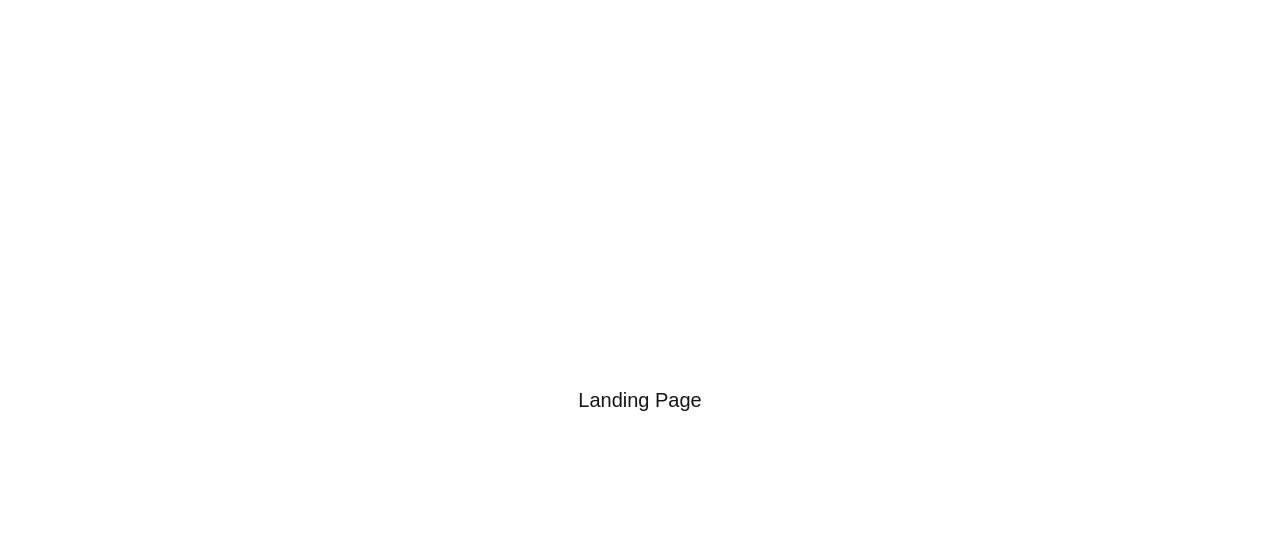
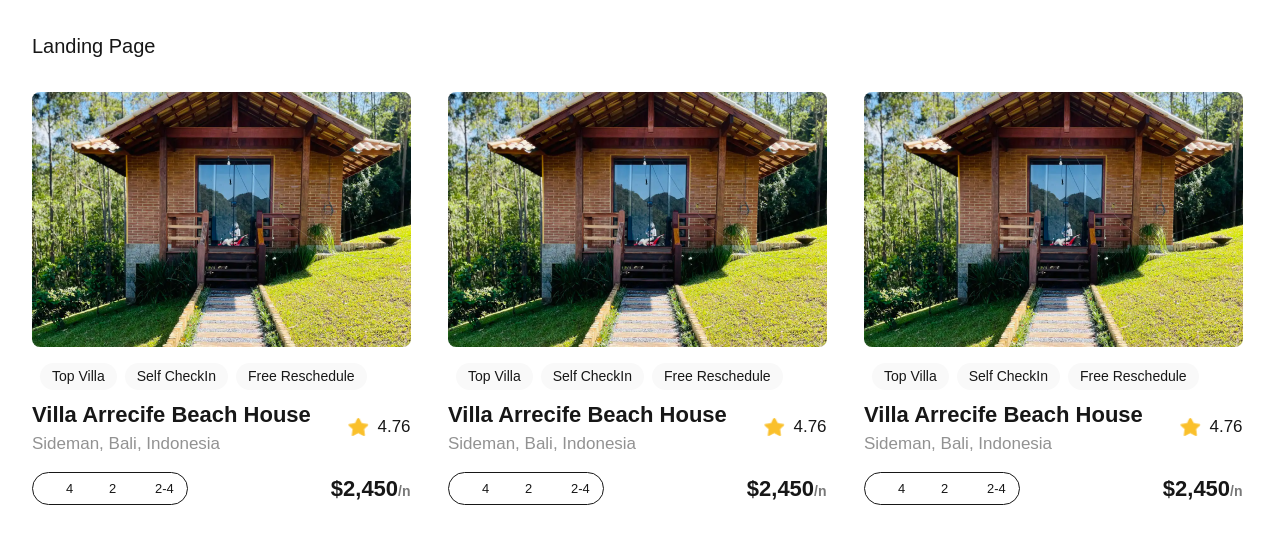
Before and after one commit to benchZak/alx-project-0x00-setup, a Next.js app in the folder alx-project-0x00/: page /landing in a window 1280 px wide. Shown: the top 544 px of the page. Built offline with nearby package versions, Linux system fonts and the light colour scheme.

Commit message:
task3 : Rendering Components

```diff
--- a/alx-project-0x00/components/Card.tsx
+++ b/alx-project-0x00/components/Card.tsx
@@ -0,0 +1,54 @@
+import Image from "next/image"
+import HOUSE_IMAGE from "@/public/assets/images/house.png"
+import STAR_IMAGE from "@/public/assets/images/star.png"
+import React from "react"
+import Pill from "./Pill"
+
+const Card: React.FC = () => {
+  return (
+    <div className="h-[422px] w-[378.56px] cursor-pointer hover:shadow-md hover:rounded-lg">
+      <Image className="rounded-lg" src={HOUSE_IMAGE} width={378.56} height={299.37} alt="house image" />
+      <div className="p-2 flex gap-2 mt-2">
+        <Pill title="Top Villa" />
+        <Pill title="Self CheckIn" />
+        <Pill title="Free Reschedule" />
+      </div>
+      <div className="flex items-center justify-between">
+        <div>
+          <h3 className="font-semibold text-[22px]">Villa Arrecife Beach House</h3>
+          <p className="font-medium text-[17px] text-[#929292]">Sideman, Bali, Indonesia</p>
+        </div>
+        <div className="flex items-center">
+          <Image src={STAR_IMAGE} alt="star" width={21} height={21} />
+          <p className="font-medium text-[17px] ml-2">4.76</p>
+        </div>
+      </div>
+
+      <div className="flex justify-between mt-4">
+        <div className="grid grid-cols-3 border w-[156px] rounded-full px-2 py-1">
+          <div className="flex items-center">
+            <svg width="21" height="21" viewBox="0 0 21 21" fill="none" xmlns="http://www.w3.org/2000/svg">
+              {/* Bed SVG path */}
+            </svg>
+            <p className="ml-1 text-[12.95px] font-medium">4</p>
+          </div>
+          <div className="flex items-center">
+            <svg width="18" height="18" viewBox="0 0 18 18" fill="none" xmlns="http://www.w3.org/2000/svg">
+              {/* Bath SVG path */}
+            </svg>
+            <p className="ml-1 text-[12.95px] font-medium">2</p>
+          </div>
+          <div className="flex items-center">
+            <svg width="18" height="18" viewBox="0 0 18 18" fill="none" xmlns="http://www.w3.org/2000/svg">
+              {/* Guest SVG path */}
+            </svg>
+            <p className="ml-1 text-[12.95px] font-medium">2-4</p>
+          </div>
+        </div>
+        <p className="text-[22px] font-semibold">$2,450<span className="text-[14px] text-[#787878]">/n</span></p>
+      </div>
+    </div>
+  )
+}
+
+export default Card
--- a/alx-project-0x00/components/Pill.tsx
+++ b/alx-project-0x00/components/Pill.tsx
@@ -0,0 +1,13 @@
+interface PillProps {
+  title: string;
+}
+
+const Pill: React.FC<PillProps> = ({ title }) => {
+  return (
+    <div className="flex justify-center items-center bg-[#F9F9F9] px-3 w-auto h-[27px] rounded-full">
+      <p className="text-sm">{title}</p>
+    </div>
+  )
+}
+
+export default Pill;
--- a/alx-project-0x00/pages/landing.tsx
+++ b/alx-project-0x00/pages/landing.tsx
@@ -1,8 +1,16 @@
+import Card from "@/components/Card"
+
 const Landing: React.FC = () => {
   return (
-    <div className="flex flex-col h-screen justify-center items-center">
-      <h1 className="text-xl font-extralight">Landing Page</h1>
+    <div className="p-8">
+      <h1 className="text-xl font-extralight mb-8">Landing Page</h1>
+      <div className="grid grid-cols-1 md:grid-cols-2 lg:grid-cols-3 gap-8">
+        <Card />
+        <Card />
+        <Card />
+      </div>
     </div>
   )
 }
+
 export default Landing
```
Also changed, not shown: alx-project-0x00/public/assets/images/house.png (added), alx-project-0x00/public/assets/images/star.png (added).
